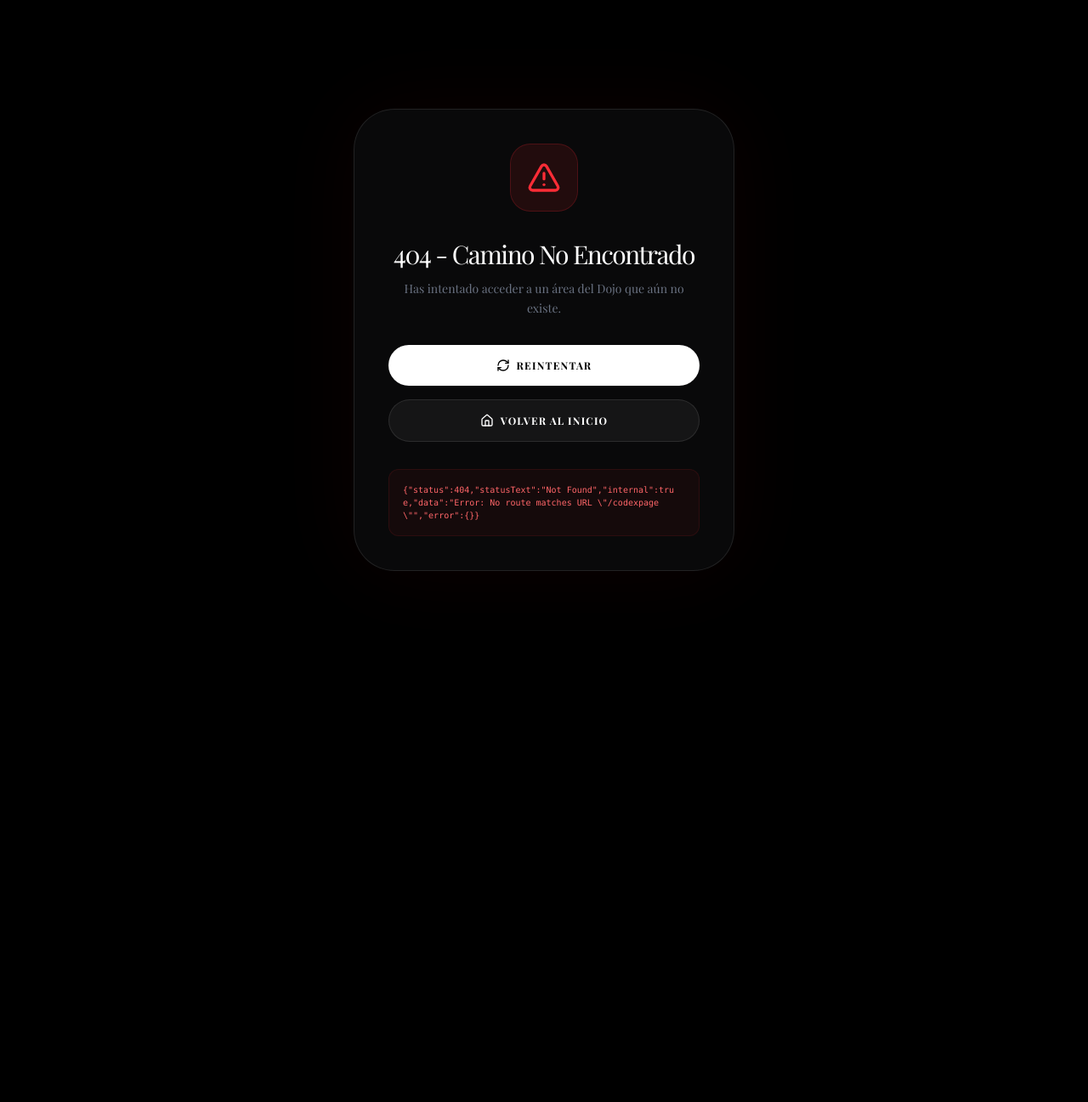
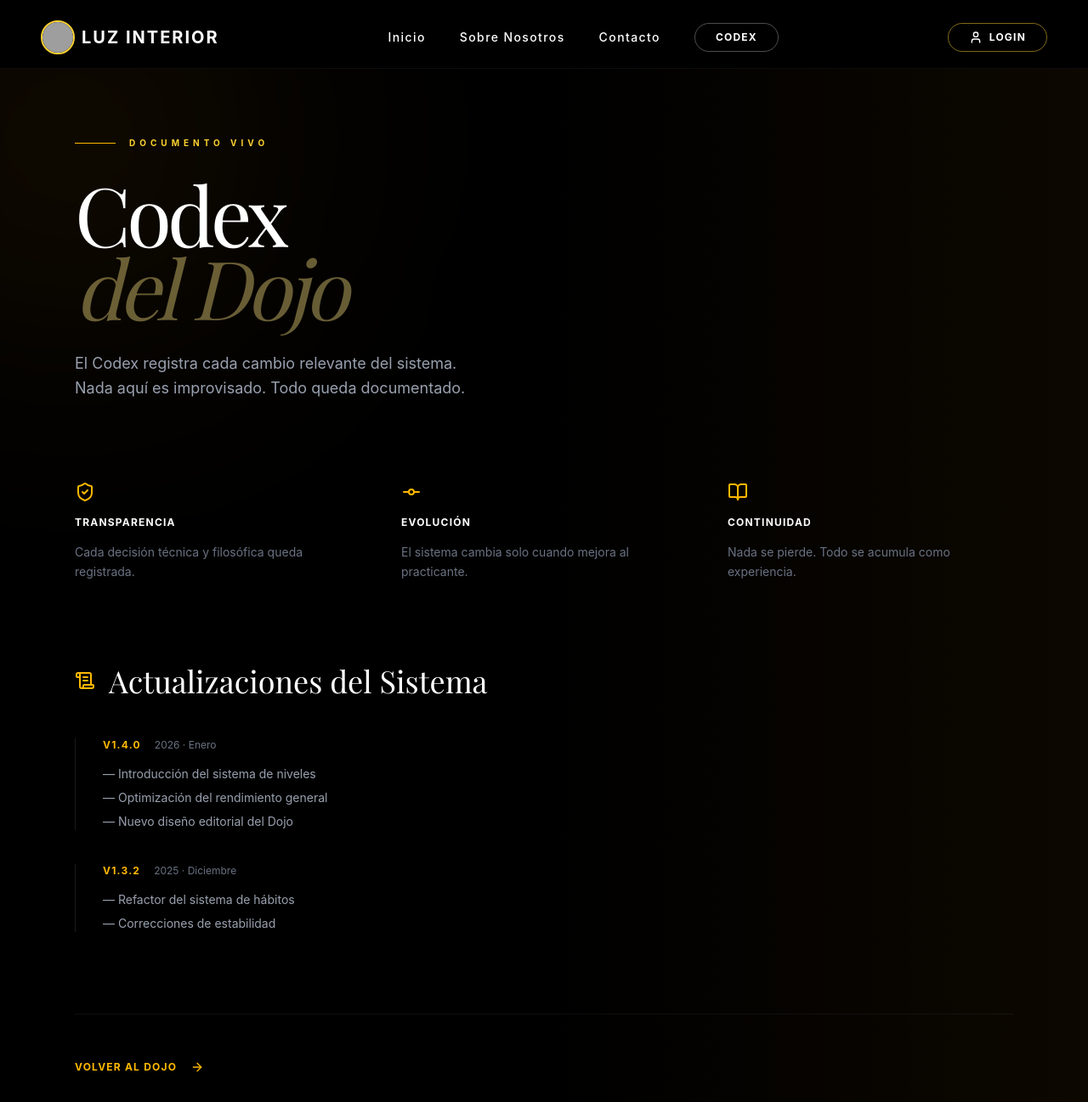
Before and after one commit to GaboInsane6489/LuzInterior, a React (Vite) app in the folder luz-interior/: page /codexpage in a window 1280 px wide. Shown: the top 1297 px of the page at 85% size. Before the commit the page ends 800 px from the top, so only its background shows below. Built offline with nearby package versions, Linux system fonts and the light colour scheme; grey boxes are pictures that could not be loaded; a web font is replaced by a local one.

Commit message:
Fix and Update (Navbar & CodexPage.jsx) Update and fix del Navbar & CodexPage.jsx

```diff
--- a/luz-interior/src/app/App.jsx
+++ b/luz-interior/src/app/App.jsx
@@ -8,6 +8,9 @@ import {
 const Landing = React.lazy(() => import("../features/landing/LandingPage"));
 const About = React.lazy(() => import("../features/landing/pages/About"));
 const Contact = React.lazy(() => import("../features/landing/pages/Contact"));
+const CodexPage = React.lazy(
+  () => import("../features/landing/pages/CodexPage"),
+);
 
 // Dojo imports
 const DojoLayout = React.lazy(
@@ -64,6 +67,14 @@ const router = createBrowserRouter([
         element: (
           <React.Suspense fallback={<DojoLoader />}>
             <Contact />
+          </React.Suspense>
+        ),
+      },
+      {
+        path: "codexpage",
+        element: (
+          <React.Suspense fallback={<DojoLoader />}>
+            <CodexPage />
           </React.Suspense>
         ),
       },
--- /dev/null
+++ b/luz-interior/src/features/landing/pages/CodexPage.jsx
@@ -0,0 +1,139 @@
+import React from "react";
+import { Link } from "react-router-dom";
+import {
+  BookOpen,
+  ScrollText,
+  ShieldCheck,
+  GitCommit,
+  ArrowRight,
+} from "lucide-react";
+
+/**
+ * CODEX
+ * Registro oficial del sistema.
+ * Cambios, decisiones y evolución documentada.
+ */
+export default function CodexPage() {
+  return (
+    <section className="relative w-full bg-black py-20 overflow-hidden border-t border-white/5">
+      {/* ATMÓSFERA */}
+      <div className="absolute top-0 right-0 w-1/2 h-full bg-gradient-to-l from-amber-500/5 to-transparent pointer-events-none" />
+      <div className="absolute -top-32 -left-32 w-[420px] h-[420px] bg-amber-500/10 rounded-full blur-[140px] pointer-events-none" />
+
+      <div className="relative z-10 max-w-6xl mx-auto px-6 space-y-24">
+        {/* HERO */}
+        <header className="space-y-8">
+          <div className="flex items-center gap-4">
+            <div className="h-[1px] w-12 bg-amber-400" />
+            <span className="text-[10px] uppercase tracking-[0.5em] text-amber-300 font-bold">
+              Documento Vivo
+            </span>
+          </div>
+
+          <h1 className="text-6xl md:text-8xl font-serif tracking-tighter leading-[0.9]">
+            Codex
+            <br />
+            <span className="italic font-light text-amber-200/40">
+              del Dojo
+            </span>
+          </h1>
+
+          <p className="max-w-2xl text-gray-400 text-lg leading-relaxed">
+            El Codex registra cada cambio relevante del sistema.
+            <br />
+            Nada aquí es improvisado. Todo queda documentado.
+          </p>
+        </header>
+
+        {/* PRINCIPIOS */}
+        <section className="grid grid-cols-1 md:grid-cols-3 gap-12">
+          {[
+            {
+              icon: ShieldCheck,
+              title: "Transparencia",
+              desc: "Cada decisión técnica y filosófica queda registrada.",
+            },
+            {
+              icon: GitCommit,
+              title: "Evolución",
+              desc: "El sistema cambia solo cuando mejora al practicante.",
+            },
+            {
+              icon: BookOpen,
+              title: "Continuidad",
+              desc: "Nada se pierde. Todo se acumula como experiencia.",
+            },
+          ].map((item, i) => (
+            <div key={i} className="space-y-4">
+              <item.icon className="w-6 h-6 text-amber-400" />
+              <h3 className="text-white uppercase tracking-widest text-xs font-bold">
+                {item.title}
+              </h3>
+              <p className="text-gray-500 text-sm leading-relaxed">
+                {item.desc}
+              </p>
+            </div>
+          ))}
+        </section>
+
+        {/* REGISTROS */}
+        <section className="space-y-12">
+          <div className="flex items-center gap-4">
+            <ScrollText className="w-6 h-6 text-amber-400" />
+            <h2 className="text-3xl md:text-4xl font-serif">
+              Actualizaciones del Sistema
+            </h2>
+          </div>
+
+          <div className="space-y-10">
+            {[
+              {
+                version: "v1.4.0",
+                date: "2026 · Enero",
+                changes: [
+                  "Introducción del sistema de niveles",
+                  "Optimización del rendimiento general",
+                  "Nuevo diseño editorial del Dojo",
+                ],
+              },
+              {
+                version: "v1.3.2",
+                date: "2025 · Diciembre",
+                changes: [
+                  "Refactor del sistema de hábitos",
+                  "Correcciones de estabilidad",
+                ],
+              },
+            ].map((log, i) => (
+              <div key={i} className="border-l border-white/10 pl-8 space-y-4">
+                <div className="flex items-center gap-4">
+                  <span className="text-amber-400 text-xs font-bold uppercase tracking-widest">
+                    {log.version}
+                  </span>
+                  <span className="text-gray-500 text-xs">{log.date}</span>
+                </div>
+
+                <ul className="space-y-2 text-gray-400 text-sm">
+                  {log.changes.map((c, idx) => (
+                    <li key={idx}>— {c}</li>
+                  ))}
+                </ul>
+              </div>
+            ))}
+          </div>
+        </section>
+
+        {/* CTA */}
+        <footer className="pt-12 border-t border-white/5">
+          <Link
+            to="/dojo"
+            className="inline-flex items-center gap-4 text-amber-400 uppercase tracking-widest text-xs font-bold hover:text-amber-300 transition-colors"
+          >
+            Volver al Dojo
+            <ArrowRight className="w-4 h-4" />
+          </Link>
+        </footer>
+      </div>
+    </section>
+  );
+}
--- a/luz-interior/src/shared/ui/Navbar.jsx
+++ b/luz-interior/src/shared/ui/Navbar.jsx
@@ -35,7 +35,11 @@ const Navbar = () => {
           className="flex items-center gap-2 group relative z-50"
           onClick={() => setIsOpen(false)}
         >
-          <Sparkles className="w-7 h-7 text-amber-300 transition-transform duration-700 group-hover:rotate-180" />
+          <img
+            src="/images/LogoDragonTrofeo.ico"
+            alt="Logo Dragon"
+            className="w-10 h-10 rounded-full border-2 border-amber-300 group-hover:scale-110 transition-transform duration-300"
+          />
           <span className="text-xl font-bold tracking-widest uppercase">
             Luz Interior
           </span>
@@ -55,10 +59,10 @@ const Navbar = () => {
           ))}
 
           <Link
-            to="/contact"
+            to="/CodexPage"
             className="border border-white/30 px-6 py-2 rounded-full text-xs font-bold uppercase tracking-widest hover:bg-white hover:text-black hover:scale-105 transition-all duration-300"
           >
-            Contacto
+            Codex
           </Link>
         </div>
 
@@ -129,11 +133,11 @@ const Navbar = () => {
             </Link>
           ))}
           <Link
-            to="/contact"
+            to="/CodexPage"
             onClick={() => setIsOpen(false)}
             className="mt-4 px-8 py-3 bg-white text-black font-bold uppercase tracking-widest rounded-full"
           >
-            Contacto
+            Codex
           </Link>
         </div>
       </div>
```
